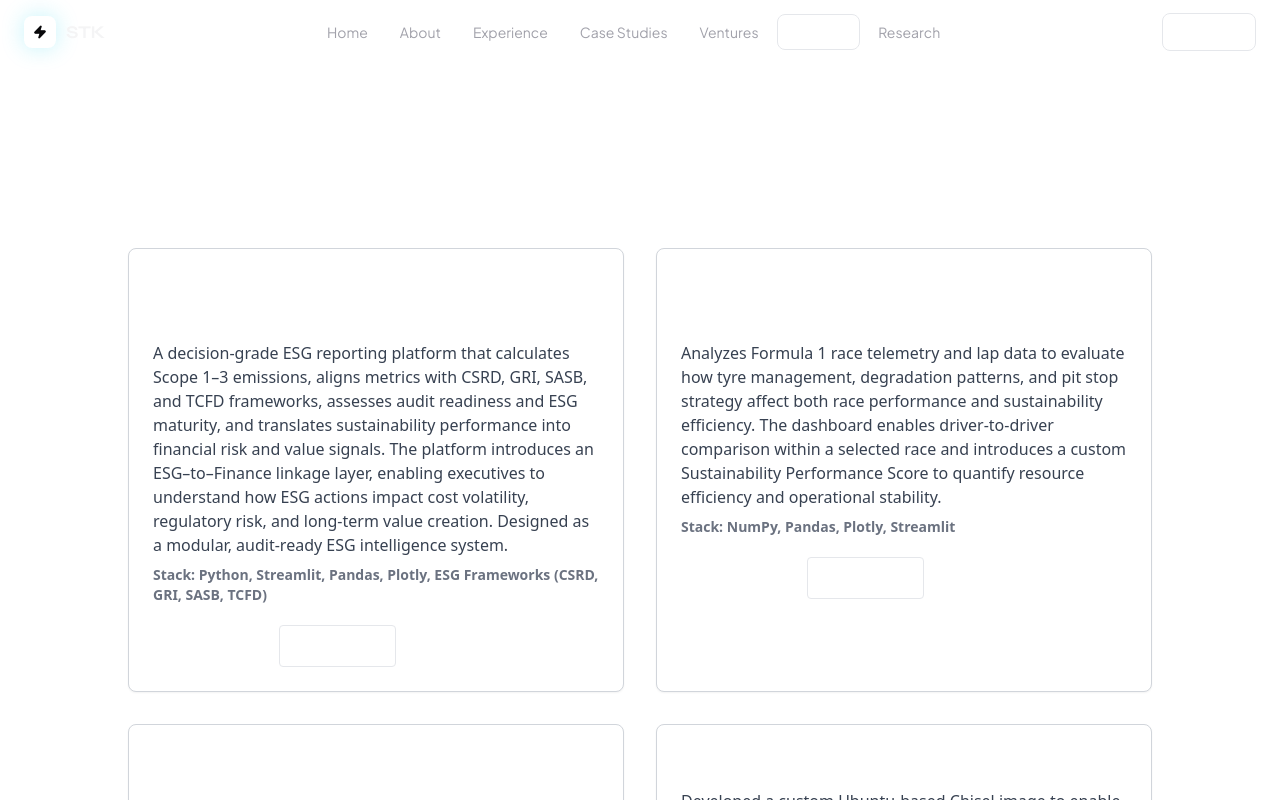
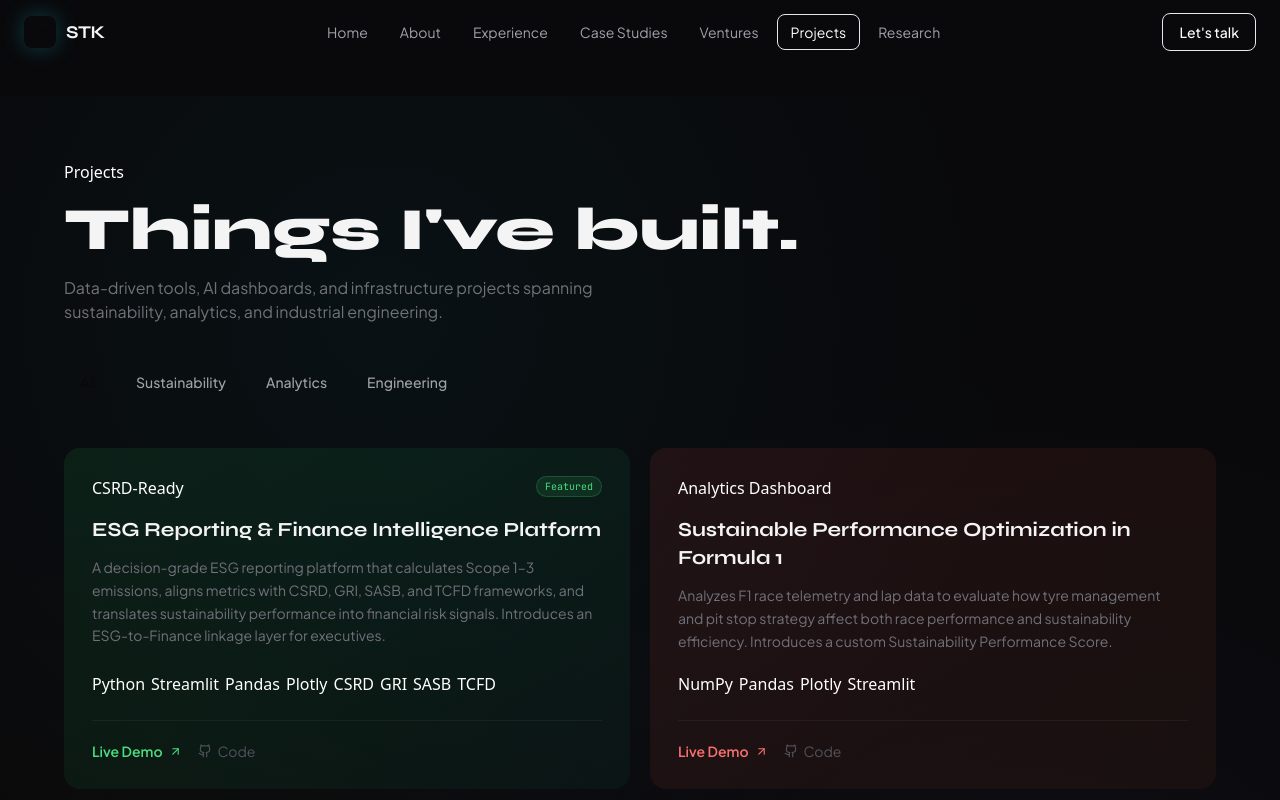
Before and after one commit to shashank-dj/Portfolio, a React (Vite) app: page /projects in a window 1280 px wide. Shown: the top 800 px of the page. Built offline with nearby package versions, Linux system fonts and the light colour scheme.

Commit message:
Update ProjectsPage.jsx

```diff
--- a/src/pages/ProjectsPage.jsx
+++ b/src/pages/ProjectsPage.jsx
@@ -1,16 +1,149 @@
-import React from "react";
-import Projects from "../components/Projects";
+import React, { useState, useEffect, useRef } from 'react';
+import { ExternalLink, Github, ArrowUpRight } from 'lucide-react';
+
+function Rev({ children, delay = 0, className = '' }) {
+  const ref = useRef(null);
+  useEffect(() => {
+    const el = ref.current;
+    if (!el) return;
+    const obs = new IntersectionObserver(([e]) => { if (e.isIntersecting) el.classList.add('visible'); }, { threshold: 0.08 });
+    obs.observe(el);
+    return () => obs.disconnect();
+  }, []);
+  return <div ref={ref} className={`reveal ${className}`} style={{ transitionDelay: `${delay}ms` }}>{children}</div>;
+}
+
+const PROJECTS = [
+  {
+    title:   'ESG Reporting & Finance Intelligence Platform',
+    badge:   'CSRD-Ready',
+    category:'Sustainability',
+    tags:    ['Python', 'Streamlit', 'Pandas', 'Plotly', 'CSRD', 'GRI', 'SASB', 'TCFD'],
+    desc:    'A decision-grade ESG reporting platform that calculates Scope 1–3 emissions, aligns metrics with CSRD, GRI, SASB, and TCFD frameworks, and translates sustainability performance into financial risk signals. Introduces an ESG-to-Finance linkage layer for executives.',
+    link:    'https://esg-reporting-ai-shashank-tk.streamlit.app/',
+    code:    'https://github.com/shashank-dj/esg-reporting-ai',
+    color:   'from-green-500/10 to-emerald-500/5',
+    accent:  'text-green-400',
+    highlight: true,
+  },
+  {
+    title:   'Sustainable Performance Optimization in Formula 1',
+    badge:   'Analytics Dashboard',
+    category:'Analytics',
+    tags:    ['NumPy', 'Pandas', 'Plotly', 'Streamlit'],
+    desc:    'Analyzes F1 race telemetry and lap data to evaluate how tyre management and pit stop strategy affect both race performance and sustainability efficiency. Introduces a custom Sustainability Performance Score.',
+    link:    'https://f1-sustainable-performance-dashboard-shashank.streamlit.app/',
+    code:    'https://github.com/shashank-dj/f1-sustainable-performance-dashboard',
+    color:   'from-red-500/10 to-orange-500/5',
+    accent:  'text-red-400',
+  },
+  {
+    title:   'Industrial Carbon & Energy Sustainability Analytics',
+    badge:   'Green Asset Monitor',
+    category:'Sustainability',
+    tags:    ['Python', 'Pandas', 'Plotly', 'Streamlit'],
+    desc:    'Analyzes energy generation, demand, storage behavior, and carbon emissions in a low-carbon industrial park. Helps facilities measure, monitor, and optimize carbon footprint through data-driven insights.',
+    link:    'https://green-asset-management-shashank-tk.streamlit.app/',
+    code:    'https://github.com/shashank-dj/Green-Asset-Management',
+    color:   'from-cyan-500/10 to-blue-500/5',
+    accent:  'text-cyan-DEFAULT',
+  },
+  {
+    title:   'Building Chisel Ubuntu Image',
+    badge:   'DevOps',
+    category:'Engineering',
+    tags:    ['Docker', 'AWS', 'C#', 'Linux'],
+    desc:    'Custom Ubuntu-based Chisel image for secure tunneling and remote access. Focused on lightweight container optimization, Linux system configuration, and secure networking for cloud-based access control.',
+    code:    'https://github.com/shashank-dj',
+    color:   'from-zinc-500/10 to-zinc-600/5',
+    accent:  'text-zinc-400',
+  },
+];
+
+const CATEGORIES = ['All', 'Sustainability', 'Analytics', 'Engineering'];
 
 export default function ProjectsPage() {
+  const [active, setActive] = useState('All');
+  const filtered = active === 'All' ? PROJECTS : PROJECTS.filter((p) => p.category === active);
+
   return (
-    <section className="bg-dark text-white py-20 px-6">
+    <main className="pt-24 min-h-screen bg-void">
+      <div className="relative py-16 px-6 overflow-hidden">
+        <div className="absolute inset-0 bg-mesh grid-bg opacity-60" />
+        <div className="absolute bottom-0 right-0 w-[400px] h-[400px] bg-green-500/4 rounded-full blur-3xl" />
 
-      <h1 className="text-4xl font-bold text-center text-primary mb-12">
-        Projects
-      </h1>
+        <div className="relative max-w-6xl mx-auto">
 
-      <Projects />
+          <Rev>
+            <span className="section-label mb-4 inline-flex">Projects</span>
+            <h1 className="font-syne text-4xl md:text-6xl font-extrabold text-zinc-100 mb-4">
+              Things I've <span className="grad-text">built.</span>
+            </h1>
+            <p className="text-zinc-500 font-jakarta max-w-xl mb-10">
+              Data-driven tools, AI dashboards, and infrastructure projects spanning sustainability, analytics, and industrial engineering.
+            </p>
 
-    </section>
+            {/* Filter tabs */}
+            <div className="flex gap-2 flex-wrap mb-12">
+              {CATEGORIES.map((c) => (
+                <button
+                  key={c}
+                  onClick={() => setActive(c)}
+                  className={`px-4 py-2 rounded-lg text-sm font-jakarta font-medium transition-all duration-200 ${
+                    active === c
+                      ? 'bg-cyan-DEFAULT text-void'
+                      : 'glass text-zinc-400 hover:text-zinc-200'
+                  }`}
+                >
+                  {c}
+                </button>
+              ))}
+            </div>
+          </Rev>
+
+          <div className="grid md:grid-cols-2 gap-5">
+            {filtered.map((p, i) => (
+              <Rev key={p.title} delay={i * 80}>
+                <div className={`glass grad-border rounded-2xl overflow-hidden bg-gradient-to-br ${p.color} hover:scale-[1.01] transition-all duration-300 group h-full flex flex-col`}>
+                  <div className="p-7 flex-1 flex flex-col">
+                    <div className="flex items-start justify-between mb-4">
+                      <span className="tag">{p.badge}</span>
+                      {p.highlight && (
+                        <span className="font-mono text-[10px] text-green-400 bg-green-400/10 border border-green-400/20 px-2 py-0.5 rounded-full">Featured</span>
+                      )}
+                    </div>
+
+                    <h3 className="font-syne text-xl font-bold text-zinc-100 mb-3">{p.title}</h3>
+                    <p className="text-zinc-500 text-sm font-jakarta leading-relaxed mb-5 flex-1">{p.desc}</p>
+
+                    <div className="flex flex-wrap gap-1.5 mb-6">
+                      {p.tags.map((t) => <span key={t} className="tag">{t}</span>)}
+                    </div>
+
+                    <div className="flex items-center gap-4 pt-5 border-t border-white/[0.05]">
+                      {p.link && (
+                        <a href={p.link} target="_blank" rel="noreferrer"
+                          className={`flex items-center gap-1.5 text-sm font-semibold font-jakarta ${p.accent} hover:gap-2.5 transition-all`}
+                        >
+                          Live Demo <ArrowUpRight size={13} />
+                        </a>
+                      )}
+                      {p.code && (
+                        <a href={p.code} target="_blank" rel="noreferrer"
+                          className="flex items-center gap-1.5 text-zinc-600 hover:text-zinc-300 text-sm font-jakarta transition-colors"
+                        >
+                          <Github size={14} /> Code
+                        </a>
+                      )}
+                    </div>
+                  </div>
+                </div>
+              </Rev>
+            ))}
+          </div>
+
+        </div>
+      </div>
+    </main>
   );
 }
```
